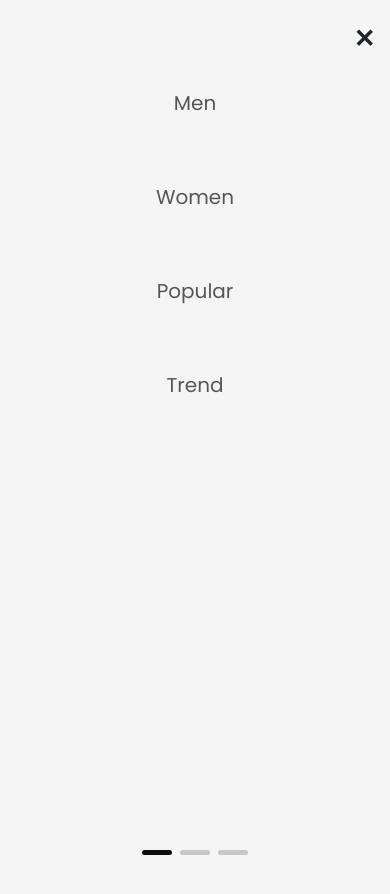
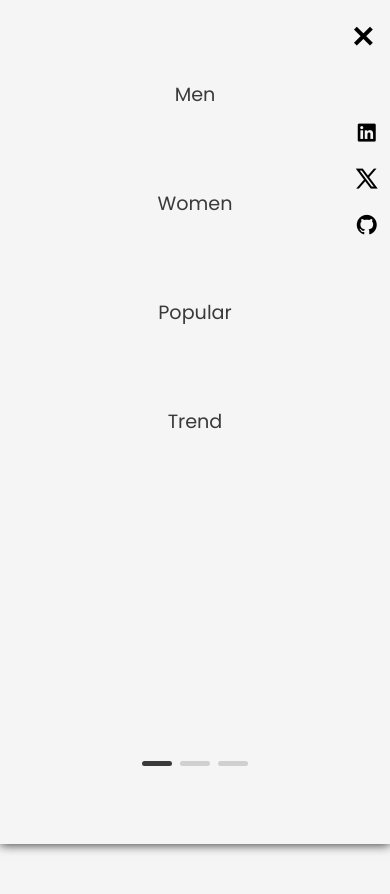
Before and after one commit to osmcode05/Nike-store-website, a plain HTML site: page index.html in a window 390 px wide. Both pictures are taken after a click on the icon 364 px from the left and 38 px from the top of the page. After the commit the page ends 844 px from the top, so only its background shows below. Drawn offline with nearby package versions, Linux system fonts and the light colour scheme.

Commit message:
delete css freemwork

```diff
--- a/css/style.css
+++ b/css/style.css
@@ -3,70 +3,280 @@
 /* <!-- ================== CSS VARIABLES =================== --> */
 :root {
     --body-color: #f5f5f5;
+    --text-color: #3b3a3a;
     --font-Syncopate: "Syncopate", sans-serif;
+}
+*{
+    padding: 0;
+    margin: 0;
+    box-sizing: border-box;
 }
 body{
     font-family: "Poppins", sans-serif ;
     background-color: var(--body-color);
+    padding: 0 5rem;
 }
 /* <!-- ================== NavBar =================== --> */
-.navbar{
+nav{
+    background-color: var(--body-color);
+    display: flex;
+    align-items: center;
+    justify-content: space-between;
+    padding: 1REM 0;
+}
+nav ul{
+    display: flex;
+    gap: 5REM;
+    align-items: center;
     background-color: var(--body-color);
 }
+nav ul li{
+    display: inline-block;
+}
+nav ul li a{
+    color: var(--text-color);
+    text-decoration: none;
+    font-size: 1.2rem;
+}
+nav ul li a:hover{
+    color: #9c8e8e ;
+}
+#apps,#close{
+    display: none;
+    z-index: 10;
+    font-size: 2.3REM;
+    font-weight: bold;
+}
 /* <!-- ================== SECTION HOME =================== --> */
-section h2{
+section{
+    display: flex;
+    flex-wrap: wrap;
+    position: relative;
+}
+.home__text{
+    width: 45%;
+    padding: 3rem 0;
+}
+.home__text h1{
     font-size: 4rem;
     letter-spacing: 5px;
     font-family:var(--font-Syncopate);
+    margin: 2REM 0;
 }
-section .btn{
-    width: fit-content;
-    box-shadow: 0px 2px 15px 0px #8c8c8c;
-    padding: .8rem 2rem;
+.home__text p{
+    width: 85%;
+}
+.home__text button{
+    border: none;
+    border-radius: 20px;
+    box-shadow: 0px 2px 15px #8c8c8c;
+    padding: 1rem 2.5rem;
     font-family:var(--font-Syncopate);
+    margin-top: 2REM ;
+    font-weight: bold;
 }
-.back_white{
-    width: 65%;
-    height: 65%;
+.home__imgs{
+    width: 55%;
+    position: relative;
+}
+.home__imgs .back_white{
+    background-color: #fff;
+    width: 60%;
+    height: 60%;
+    position: absolute;
+    top: 50%;
+    left: 50%;
     transform: translate(-50%,-50%);
+    border-radius: 100%;
+    z-index: -1;
+}
+.home__imgs .swiper,
+.home__imgs .swiper-wrapper{
+    height: 100%;
+    width: 100%;
+}
+.home__imgs .swiper-slide{
+    display: flex;
+    padding: 2rem;
+}
+.home__imgs .swiper img{
+    width: 90%;
+    height: 90%;
+    margin: auto;
 }
 .swiper-pagination-bullets.swiper-pagination-horizontal{
     bottom: 2rem;
 }
 .swiper-pagination-horizontal.swiper-pagination-bullets .swiper-pagination-bullet {
-    background-color: #0d0d0d;
+    background-color: var(--text-color);
     width: 30px;
     height: 5px;
     border-radius: 10px;
 }
 /* <!-- ================== SOCIAL MEDIA =================== --> */
 .media{
+    display: flex;
+    flex-direction: column;
+    gap: .7REM;
+    position: absolute;
     top: 50%;
-    transform: translateY(-40%);
+    right: 0;
+    transform: translateY(-50%);
+    z-index: 10;
+}
+.media a{
+    text-decoration: none;
+    font-size: 2rem;
+    color: #000;
 }
 /* <!-- ================== Breakpoint =================== --> */
-/* --- samll device --- */
+/* --- Xsamll device --- */
 @media screen and (width <= 576px){
-    section h2{
+    body{
+        padding: 0 .7rem;
+    }
+    nav ul{
+        position: fixed;
+        top: 0;
+        right: -120%;
+        z-index: 10;
+        height: 100vh;
+        width: 100vw;
+        flex-direction: column;
+        padding-top: 5rem;
+        transition: .3s;
+        box-shadow:0 1px 10px var(--text-color);
+    }
+    nav ul.toggele{
+        right: 0;
+    }
+    #apps.toggele{
+        display: none;
+    }
+    #apps,
+    #close.toggele{
+        display: block;
+        font-size: 2rem;
+    }
+    .home__text{
+        width: 100%;
+        padding: 1rem 0;
+    }
+    .home__text h1{
         font-size: 2.5rem;
         letter-spacing: 2px;
+        margin: 1.2REM 0;
+    }
+    .home__text p{
+        width: 100%;
+    }
+    .home__imgs{
+        width: 100%;
+    }
+    .home__imgs .back_white{
+        width: 65%;
+        height: 65%;
+    }
+    .home__imgs .swiper-slide{
+        padding: 0;
+    }
+    .home__imgs .swiper img{
+        width: 85%;
+        height: 85%;
+    }
+    .swiper-pagination-bullets.swiper-pagination-horizontal{
+        bottom: 0rem;
+    }
+    .media{
+        top: 40px;
+        transform: translateY(0);
+    }
+    .media a{
+        font-size: 1.5rem;
+    }
+}
+/* --- samll device --- */
+@media screen and ( 577px <= width <= 768px) {
+    body{
+        padding: 0 1.5rem;
+    }
+    nav ul{
+        position: fixed;
+        top: 0;
+        right: -120%;
+        z-index: 10;
+        height: 100vh;
+        width: 100vw;
+        flex-direction: column;
+        padding-top: 5rem;
+        transition: .3s;
+        box-shadow:0 1px 10px var(--text-color);
+    }
+    nav ul.toggele{
+        right: 0;
+    }
+    #apps.toggele{
+        display: none;
+    }
+    #apps,
+    #close.toggele{
+        display: block;
+    }
+    .home__text{
+        width: 100%;
+        padding: 1rem 0;
+    }
+    .home__imgs{
+        width: 100%;
+    }
+    .home__imgs .back_white{
+        width: 65%;
+        height: 65%;
+    }
+    .home__imgs .swiper-slide{
+        padding: 1rem;
+    }
+    .swiper-pagination-bullets.swiper-pagination-horizontal{
+        bottom: 1rem;
+    }
+    .media{
+        top: 60px;
+        transform: translateY(0);
     }
 }
 /* --- meduim device --- */
-@media screen and (width <= 991px) {
-    .navbar-nav{
+@media screen and ( 769px <= width <= 991px) {
+    nav ul{
         position: fixed;
         top: 0;
+        right: -100%;
+        z-index: 10;
+        height: 100vh;
+        width: 60vw;
+        flex-direction: column;
+        padding-top: 5rem;
+        transition: .3s;
+        box-shadow:0 1px 10px var(--text-color);
+    }
+    nav ul.toggele{
         right: 0;
-        right: -100%;
-        height: 100%;
+    }
+    #apps.toggele{
+        display: none;
+    }
+    #apps,
+    #close.toggele{
+        display: block;
+    }
+    .home__text{
         width: 100%;
-        background-color: var(--body-color);
-        padding-top: 5rem;
-        transition: .4s;
+        padding: 2rem 0;
+    }
+    .home__imgs{
+        width: 100%;
     }
     .media{
-        top: 6rem;
+        top: 80px;
         transform: translateY(0);
     }
 }
--- a/index.html
+++ b/index.html
@@ -8,8 +8,6 @@
     <link rel="icon" href="img/nike.ico">
     <!-- ================== ScrollReveal css file =================== -->
     <link rel="stylesheet" href="css/swiper-bundle.min.css">
-    <!-- ================== bootstrap css file =================== -->
-    <link rel="stylesheet" href="css/bootstrap.min.css">
     <!-- ================== css file =================== -->
     <link rel="stylesheet" href="css/style.css">
     <!-- ================== remixicon link cdn =================== -->
@@ -17,70 +15,55 @@
 </head>
 <body>
     <!-- ================== NavBar =================== -->
-    <nav class="navbar navbar-expand-lg sticky-top">
-        <div class="container pt-2 pb-2">
-          <a class="navbar-brand" href="#">
+    <nav>
+          <a href="#">
             <img src="img/shoe-logo.svg" alt="logo">
           </a>
-            <ul class="navbar-nav align-items-center z-3 gap-5">
-              <li class="nav-item">
-                <a class="nav-link fs-5" href="#">Men</a>
-              </li>
-              <li class="nav-item">
-                <a class="nav-link fs-5" href="#">Women</a>
-              </li>
-              <li class="nav-item">
-                <a class="nav-link fs-5" href="#">Popular</a>
-              </li>
-              <li class="nav-item">
-                <a class="nav-link fs-5" href="#">Trend</a>
-              </li>
+            <ul>
+              <li><a href="#">Men</a></li>
+              <li><a href="#">Women</a></li>
+              <li><a href="#">Popular</a></li>
+              <li><a href="#">Trend</a></li>
             </ul>
             <!-- ======== apps ======== -->
-            <i class="ri-apps-2-fill fs-1 z-3 d-lg-none" id="apps"></i>
+            <i class="ri-apps-2-fill fs-1" id="apps"></i>
             <!-- ======== close ======== -->
-            <i class="ri-close-fill fs-1 fw-bolder z-3 d-lg-none d-none" id="close"></i>
-        </div>
+            <i class="ri-close-fill fs-1" id="close"></i>
     </nav>
     <!-- ================== SECTION HOME =================== -->
       <section>
-        <div class="container position-relative pt-5">
-          <div class="row">
-            <div class="col-lg-6 col-12">
-              <h5 class="fw-bold">NIKE</h5>
-              <h2 class="fw-bolder mt-3 pb-3">LUPINEK <br>FLYKNIT <br>ACG</h2>
+            <div class="home__text">
+              <h4>NIKE</h4>
+              <h1>LUPINEK <br>FLYKNIT <br>ACG</h1>
               <p>Designed to withstand the rigors of adverse conditions, the Nike ACC Flyknit Lupinek combines flyknit, Flywire and a water-resistant Defender Repellent system in the upper.</p>
-              <a href="#" class="btn btn-light rounded-pill mt-3">BUY NOW</a>
+              <button type="submit">BUY NOW</button>
             </div>
-            <div class="col-lg-6 col-12 p-5 d-flex position-relative">
-              <div class="back_white bg-white rounded-circle position-absolute top-50 start-50"></div>
-              <div class="swiper m-auto h-100 w-100">
+            <div class="home__imgs">
+              <div class="back_white"></div>
+              <div class="swiper">
                 <div class="swiper-wrapper">
                     <div class="swiper-slide">
-                        <img src="img/shoe-1.png" class="img-fluid" alt="shoes 1">
+                        <img src="img/shoe-1.png" alt="shoes">
                     </div>
                     <div class="swiper-slide">
-                        <img src="img/shoe-2.png" class="img-fluid" alt="shoes 1">
+                        <img src="img/shoe-2.png" alt="shoes">
                     </div>
                     <div class="swiper-slide">
-                        <img src="img/shoe-3.png" class="img-fluid" alt="shoes 1">
+                        <img src="img/shoe-3.png" alt="shoes">
                     </div>
                 </div>
               </div>
               <div class="swiper-pagination"></div>
-            </div>
           </div>
-          <div class="media position-absolute end-0 d-flex flex-column gap-3 me-1">
-            <a href="https://www.linkedin.com/in/ait-moummad-oussama-b05b89284/" class=" fs-3 fw-bolder text-decoration-none text-dark"><i class="ri-linkedin-box-fill"></i></a>
-            <a href="https://twitter.com/OTessla" class=" fs-4 fw-bolder text-decoration-none text-dark"><i class="ri-twitter-x-line"></i></a>
-            <a href="https://github.com/osmcode05" class=" fs-3 fw-bolder text-decoration-none text-dark"><i class="ri-github-fill"></i></a>
+          <div class="media">
+            <a href="https://www.linkedin.com/in/ait-moummad-oussama-b05b89284"
+            ><i class="ri-linkedin-box-fill"></i></a>
+            <a href="https://twitter.com/OTessla"><i class="ri-twitter-x-line"></i></a>
+            <a href="https://github.com/osmcode05"><i class="ri-github-fill"></i></a>
           </div>
-        </div>
       </section>
     <!-- ================== Swiper js file =================== -->
     <script src="js/swiper-bundle.min.js"></script>
-    <!-- ================== bootstrap js file =================== -->
-    <script src="js/bootstrap.bundle.min.js"></script>
     <!-- ================== js file =================== -->
     <script src="js/main.js"></script>
 </body>
--- a/js/main.js
+++ b/js/main.js
@@ -1,11 +1,11 @@
 // << ======== Menu ========= >>
 let apps = document.getElementById('apps'),
     close = document.getElementById('close'),
-    navbar__nav = document.querySelector('.navbar-nav');
+    list = document.querySelector('nav ul');
 function toggele(){
-  apps.classList.toggle('d-none');
-  close.classList.toggle('d-none');
-  navbar__nav.classList.toggle('end-0');
+  apps.classList.toggle('toggele');
+  close.classList.toggle('toggele');
+  list.classList.toggle('toggele');
 }
 apps.addEventListener('click',toggele)
 close.addEventListener('click',toggele)
```
Also changed, not shown: css/bootstrap.min.css (deleted), js/bootstrap.bundle.min.js (deleted).
